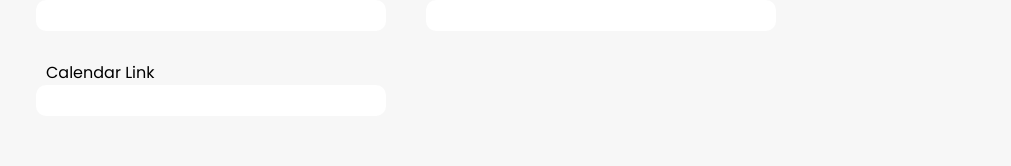
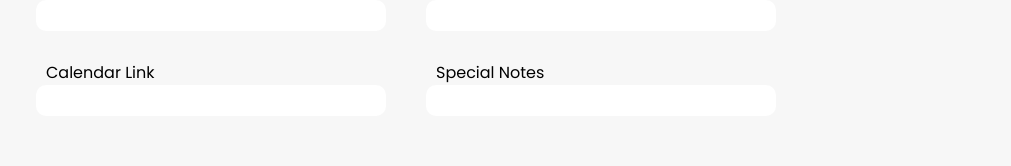
Before and after one commit to DaaS-GoVanilla/Frontend, a React (Vite) app: page /addclient in a window 1280 px wide. Shown: the part 425-591 px from the top of the page, without its empty margins (132-1143 px from the left). Built offline with nearby package versions, Linux system fonts and the light colour scheme.

Commit message:
added special notes

```diff
--- a/src/pages/AddClient.jsx
+++ b/src/pages/AddClient.jsx
@@ -15,6 +15,7 @@ function AddClient() {
         LocationID: '',
         APIKey: '',
         CalendarLink: '',
+        SpecialNotes: '',
         Active: 'True'
     });
 
@@ -144,6 +145,17 @@ function AddClient() {
                                         required
                                     />
                                 </div>
+                                <div className="special-notes">
+                                    <p>Special Notes</p>
+                                    <input
+                                        type="text"
+                                        name="SpecialNotes"
+                                        value={formData.SpecialNotes}
+                                        onChange={handleInputChange}
+                                        placeholder=""
+                                        required
+                                    />
+                                </div>
                             </div>
                             <button onClick={() => { navigate('/dashboard') }} className="btn">Cancel</button>
                             <button type="submit" className="black-btn">Add</button>
--- a/src/pages/EditClient.jsx
+++ b/src/pages/EditClient.jsx
@@ -15,6 +15,7 @@ function EditClient({ }) {
         LocationID: '',
         APIKey: '',
         CalendarLink: '',
+        SpecialNotes: '',
         Active: ''
     });
 
@@ -36,7 +37,8 @@ function EditClient({ }) {
                 ClientCompanyName: state['ClientCompanyName'],
                 LocationID: state['LocationID'],
                 APIKey: state['APIKey'],
-                CalendarLink: state['CalendarLink']
+                CalendarLink: state['CalendarLink'],
+                SpecialNotes: state['SpecialNotes']
             });
         }
     }, []);
@@ -155,6 +157,17 @@ function EditClient({ }) {
                                         required
                                     />
                                 </div>
+                                <div className="special-notes">
+                                    <p>Special Notes</p>
+                                    <input
+                                        type="text"
+                                        name="SpecialNotes"
+                                        value={formData.SpecialNotes}
+                                        onChange={handleInputChange}
+                                        placeholder=""
+                                        required
+                                    />
+                                </div>
                             </div>
                             <button onClick={() => { navigate('/dashboard') }} className="btn">Cancel</button>
                             <button type="submit" className="black-btn">Update</button>
--- a/src/pages/addclient.css
+++ b/src/pages/addclient.css
@@ -59,6 +59,7 @@
 
 .add-details .input-box-third {
     margin-bottom: 30px;
+    display: flex;
 
 }
 
@@ -72,6 +73,9 @@
     margin-bottom: 30px;
 }
 
+.add-details .calendar {
+    margin-right: 40px;
+}
 
 .add-details .wrapper .btn {
     position: absolute;
```
